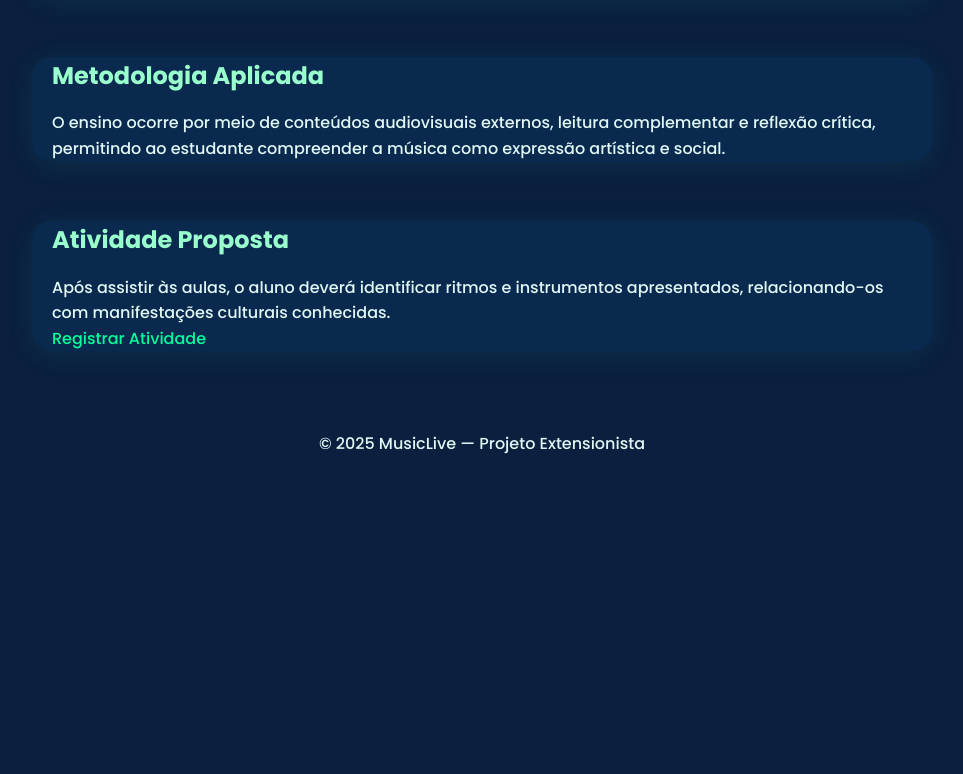
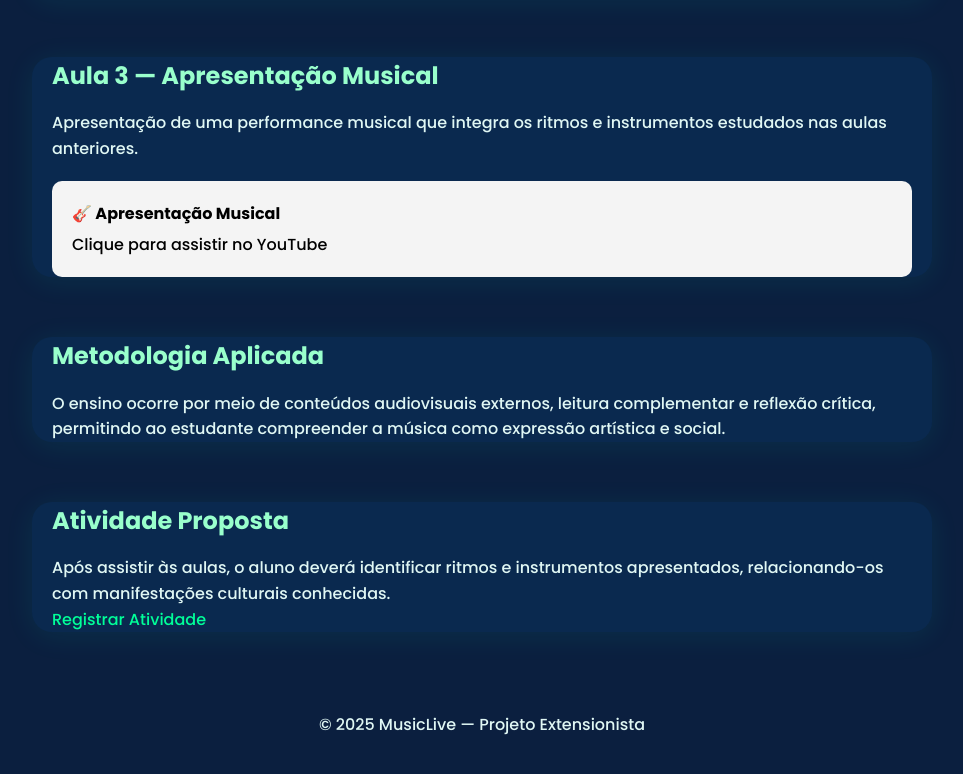
Before and after one commit to Kauasevergnini2475/MusicLive, a plain HTML site: page aprendizagem.html in a window 1280 px wide. Shown: the part 1033-1807 px from the top of the page, without its empty margins (158-1121 px from the left). Before the commit the page ends 1530 px from the top, so only its background shows below. Drawn offline with Linux system fonts and the light colour scheme.

Commit message:
Segunda versão

```diff
--- a/aprendizagem.html
+++ b/aprendizagem.html
@@ -71,6 +71,22 @@
 </section>
 
 <section>
+  <h2>Aula 3 — Apresentação Musical</h2>
+  <p>
+    Apresentação de uma performance musical que integra os ritmos e instrumentos
+    estudados nas aulas anteriores.
+  </p>
+
+  <a
+    href="https://youtu.be/AR4v8W5k3I0?si=dgBoQGnlj1h62mf5"
+    target="_blank"
+    class="video-link">
+    <span>🎸 Apresentação Musical</span>
+    Clique para assistir no YouTube
+  </a>
+</section>
+
+<section>
   <h2>Metodologia Aplicada</h2>
   <p>
     O ensino ocorre por meio de conteúdos audiovisuais externos, leitura
```
